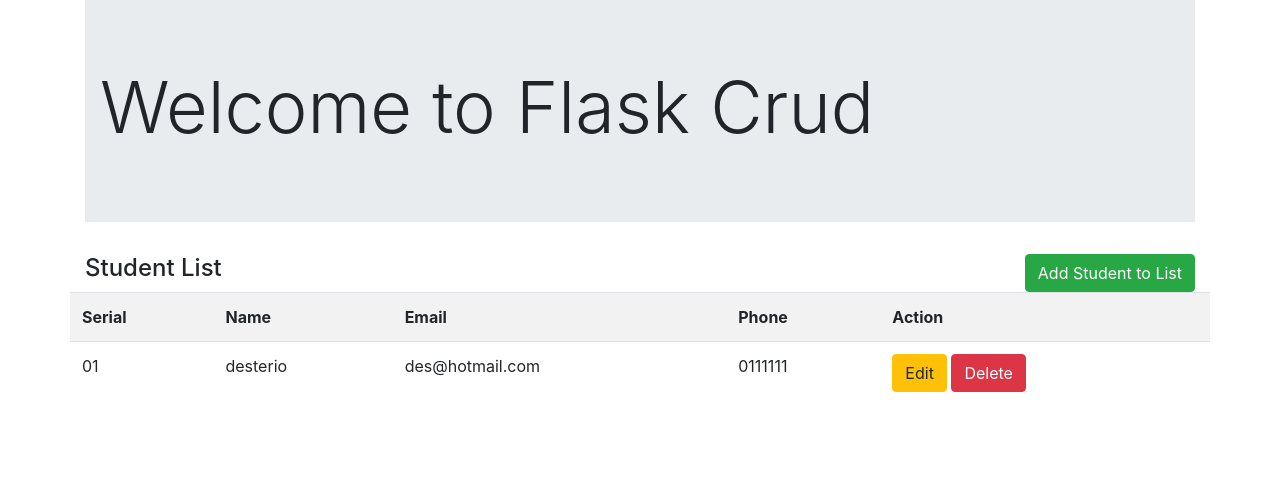
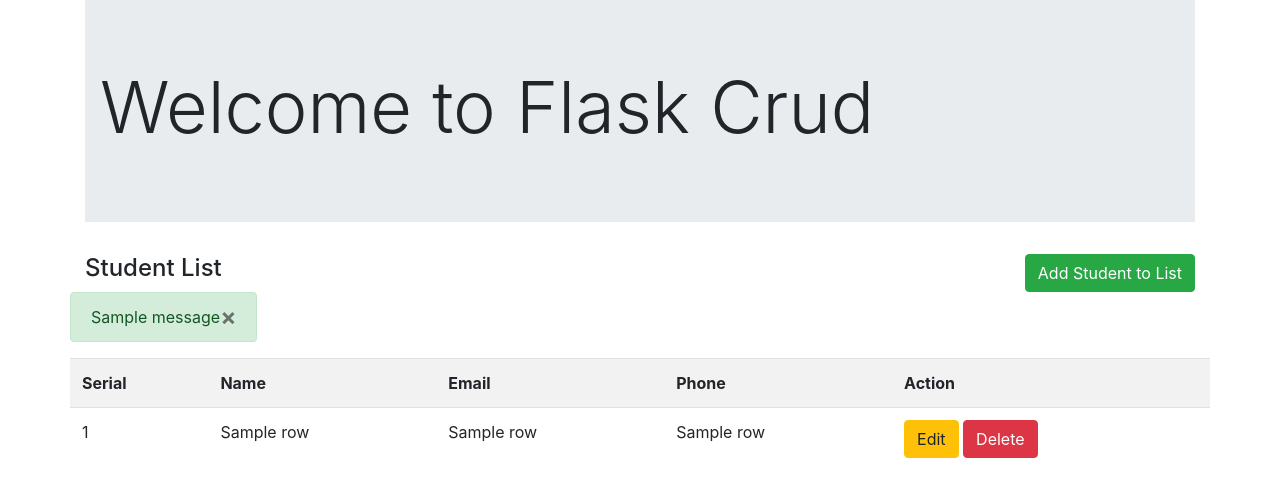
Before and after one commit to ochudidesterio/flask-MySQL-CRUD, a Flask app: template templates/base.html in a window 1280 px wide. Shown: the top 497 px of the page. Run offline with Flask 2, Linux system fonts and the light colour scheme; the template is opened without the code that fills it: most values are stand-ins (such as "Sample title", 1, 10 or a date in 2020); one stand-in notice (Sample message) is shown; some libraries are stand-ins or nearby versions.

Commit message:
-update and delete

```diff
--- a/app.py
+++ b/app.py
@@ -1,7 +1,9 @@
-from flask import Flask, render_template,redirect,request,url_for
+from flask import Flask, render_template,redirect,request,url_for,flash
 from flask_mysqldb import MySQL
 
 app = Flask(__name__)
+
+app.secret_key = "flash-message"
 
 app.config['MYSQL_HOST']='localhost'
 app.config['MYSQL_USER']='root'
@@ -13,11 +15,18 @@ mysql = MySQL(app)
 @app.route('/')
 
 def index():
-    return render_template ('base.html')
+
+    cur = mysql.connection.cursor()
+    cur.execute("SELECT * FROM student")
+    data = cur.fetchall()
+    cur.close()
+
+    return render_template ('base.html',student = data)
 
 @app.route('/insert', methods=['POST'])
 def insert():
     if request.method=="POST":
+        flash("Data inserted successfully")
         name = request.form['name']
         email = request.form['email']
         phone = request.form['phone']
@@ -28,5 +37,34 @@ def insert():
 
         return redirect(url_for('index'))
 
+@app.route('/update',methods =['POST','GET'])
+
+def update():
+
+    if request.method=="POST":
+
+        id_data =request.form['id']
+        name = request.form['name']
+        email = request.form['email']
+        phone = request.form['phone']
+
+        cur = mysql.connection.cursor()
+
+        cur.execute("UPDATE student SET name=%s, email=%s, phone=%s WHERE id=%s",(name,email,phone,id_data))
+        flash("data updated succesfuly")
+        mysql.connection.commit()
+
+        return redirect(url_for('index'))
+
+@app.route('/delete/<string:id_data>',methods=['POST','GET'])
+def delete(id_data):
+    cur= mysql.connection.cursor()
+    cur.execute("DELETE FROM student WHERE id=%s",(id_data))
+    flash("student deleted")
+    mysql.connection.commit()
+    return redirect(url_for('index'))
+
+
 if __name__=="__main__":
+
     app.run(debug=True)
--- a/templates/base.html
+++ b/templates/base.html
@@ -22,9 +22,23 @@
         <div class="content">
             <div class="row">
                 <div class="col-sm-12">
-                    <h4>Student List <button class="btn btn-success " data-toggle="modal"
-                            data-target="#addStudent">Add Student to List</button></h4>
+                    <h4>Student List <button class="btn btn-success " data-toggle="modal" data-target="#addStudent">Add
+                            Student to List</button></h4>
                 </div>
+                {% with messages = get_flashed_messages() %}
+                {% if messages %}
+                {% for message in messages%}
+                <div class="alert alert-success" role="alert">
+                    <button type="button" class="close" data-dismiss="alert" aria-label="Close">
+                        <span aria-hidden="true">&times;</span>
+                    </button>
+                    {{message}}
+
+                </div>
+
+                {% endfor %}
+                {%endif%}
+                {%endwith%}
                 <table class="table table-striped">
                     <tr>
                         <th>Serial</th>
@@ -33,17 +47,61 @@
                         <th>Phone</th>
                         <th>Action</th>
                     </tr>
+                    {% for row in student%}
                     <tr>
-                        <td>01</td>
-                        <td>desterio</td>
-                        <td>des@hotmail.com</td>
-                        <td>0111111</td>
+                        <td>{{row.0}}</td>
+                        <td>{{row.1}}</td>
+                        <td>{{row.2}}</td>
+                        <td>{{row.3}}</td>
                         <td>
-                            <a href="" class="btn btn-warning btn-xs" data-toggle="modal" data-target="#editButton">Edit</a>
-                            <a href="" class="btn btn-danger btn-xs"
+                            <a href="/update/{{row.0}}" class="btn btn-warning btn-xs" data-toggle="modal"
+                                data-target="#editButton{{row.0}}">Edit</a>
+                            <a href="/delete/{{row.0}}" class="btn btn-danger btn-xs"
                                 onclick="return confirm ('are you sure you want to delete student?')">Delete</a>
                         </td>
                     </tr>
+
+                    <div class="modal fade" id="editButton{{row.0}}" tabindex="-1" role="dialog" aria-labelledby="editButton{{row.0}}" aria-hidden="true">
+                        <div class="modal-dialog" role="document">
+                            <div class="modal-content">
+                                <div class="modal-header">
+                                    <h5 class="modal-title">update student</h5>
+                                    <button type="button" class="close" data-dismiss="modal" aria-label="Close">
+                                        <span aria-hidden="true">&times;</span>
+                                    </button>
+                                </div>
+                                <div class="modal-body">
+                                    <form class="myStudentForm" action="{{url_for('update')}}" method="POST">
+
+                                        <div class="form-group">
+                                            <label for="formName">Name:</label>
+                                            <input type="hidden" name="id" value="{{row.0}}">
+
+                                            <input type="text" class="form-control" id="formName" name="name" value="{{row.1}}">
+                                        </div>
+                                        <div class="form-group">
+                                            <label for="formEmail">Email:</label>
+                                            <input type="email" class="form-control" id="formEmail" name="email" value="{{row.2}}">
+                                        </div>
+                                        <div class="form-group">
+                                            <label for="formPhone">Phone:</label>
+                                            <input type="text" class="form-control" id="formPhone" name="phone" value="{{row.3}}">
+                                        </div>
+                                        <div class="form-group">
+                                            <button class="btn btn-primary" type="submit">
+                                                Update
+                                            </button>
+                                        </div>
+                                    </form>
+
+                                </div>
+                                <div class="modal-footer">
+                                    <button type="button" class="btn btn-secondary" data-dismiss="modal">Close</button>
+                                </div>
+                            </div>
+                        </div>
+                    </div>
+                    {% endfor %}
 
                 </table>
             </div>
```
Also changed, not shown: other parts of templates/base.html (+3 -40 lines).
